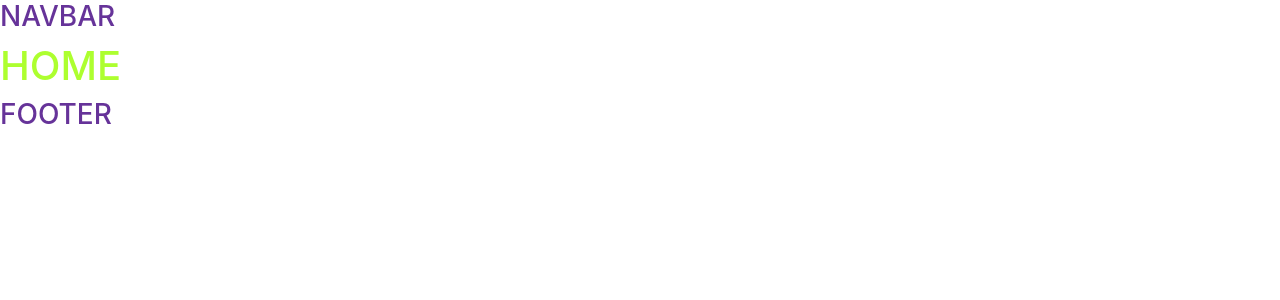
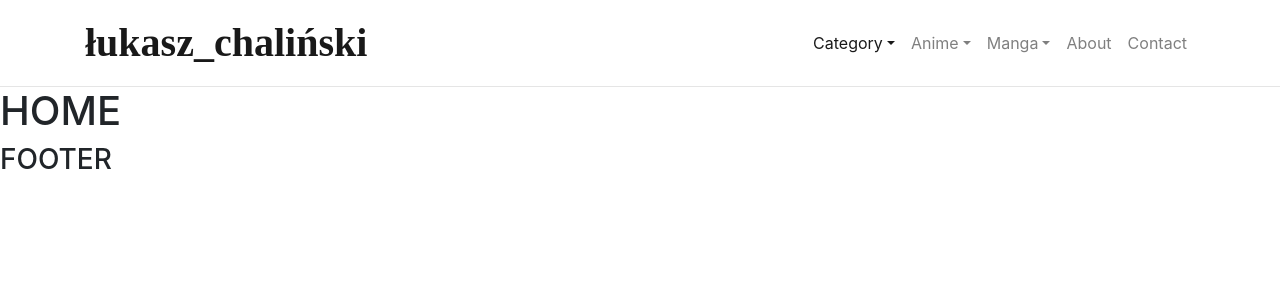
Before and after one commit to AM0k84/PORTFOLIO_website, a Django app: page / in a window 1280 px wide. Shown: the top 300 px of the page. Run offline with Django 3.2, Linux system fonts and the light colour scheme; some libraries are stand-ins or nearby versions.

```diff
--- a/static/css/web/style.css
+++ b/static/css/web/style.css
@@ -1,7 +1,46 @@
-h1 {
-    color:greenyellow;
+.navbar {
+    height: auto !important;
+    padding: .5rem 1rem !important;
+    border-bottom: 1px solid rgba(0, 0, 0, .1)
 }
 
-h3 {
-    color: rebeccapurple;
+.navbar-dark .search {
+    background: transparent !important;
+    border: 1px solid #dee2e6 !important;
+    color: #f9f8fa !important;
 }
+
+.navbar-brand {
+    font-family: PT Serif, serif;
+    text-transform: lowercase;
+    font-weight: 700
+}
+
+nav {
+    z-index: 10
+}
+
+@media (min-width: 768px) {
+    .form-control-rounded {
+        border-radius: 1rem !important
+    }
+
+    .navbar .search {
+        width: 114px !important
+    }
+
+    .navbar .search:focus {
+        width: 220px !important;
+        content: "Type here"
+    }
+
+    .navbar-brand {
+        font-size: 2rem !important
+    }
+}
+
+@media (min-width: 960px) {
+    .navbar-brand {
+        font-size: 2.5rem !important
+    }
+}
--- a/website/templates/website/navbar.html
+++ b/website/templates/website/navbar.html
@@ -1,4 +1,62 @@
 {% load static %}
-{% block css %} <link rel="stylesheet" href="{% static 'css/web/style.css' %}"> {% endblock %}
+{% block css %}
+    <link rel="stylesheet" href="{% static 'css/web/style.css' %}"> {% endblock %}
 
-<h3>NAVBAR</h3>
+<!-- Fixed navbar -->
+<nav class='navbar navbar-expand-md navbar-light bg-white absolute-top'>
+    <div class='container'>
+
+        <button class='navbar-toggler order-2 order-md-1' type='button' data-toggle='collapse' data-target='#navbar'
+                aria-controls='navbar' aria-expanded='false' aria-label='Toggle navigation'>
+            <span class='navbar-toggler-icon'></span>
+        </button>
+
+        <a class='navbar-brand mx-auto order-1 order-md-1' href='#'>łukasz_chaliński</a>
+
+        <div class='collapse navbar-collapse order-4 order-md-4' id='navbar'>
+            <ul class='navbar-nav ml-auto'>
+
+                <li class='nav-item dropdown active'>
+                    <a class='nav-link dropdown-toggle' href='#' id='dropdown02' data-toggle='dropdown'
+                       aria-haspopup='true' aria-expanded='false'>Category</a>
+                    <div class='dropdown-menu' aria-labelledby='dropdown02'>
+                        <a class='dropdown-item' href='#'>Anime</a>
+                        <a class='dropdown-item' href='#'>Manga</a>
+                        <a class='dropdown-item' href='#'>Webtoon</a>
+                    </div>
+                </li>
+                <li class='nav-item dropdown'>
+                    <a class='nav-link dropdown-toggle' href='#' id='dropdown02' data-toggle='dropdown'
+                       aria-haspopup='true' aria-expanded='false'>Anime</a>
+                    <div class='dropdown-menu' aria-labelledby='dropdown02'>
+                        <a class='dropdown-item' href='#'>Black Clover</a>
+                        <a class='dropdown-item' href='#'>Naruto</a>
+                        <a class='dropdown-item' href='#'>One Piece</a>
+                    </div>
+                </li>
+                <li class='nav-item dropdown'>
+                    <a class='nav-link dropdown-toggle' href='#' id='dropdown03' data-toggle='dropdown'
+                       aria-haspopup='true' aria-expanded='false'>Manga</a>
+                    <div class='dropdown-menu' aria-labelledby='dropdown03'>
+                        <a class='dropdown-item' href='#'>Ao no Exorcist</a>
+                        <a class='dropdown-item' href='#'>Black Clover</a>
+                        <a class='dropdown-item' href='#'>Naruto</a>
+                        <a class='dropdown-item' href='#'>One Piece</a>
+                    </div>
+                </li>
+
+                <li class='nav-item'>
+                    <a class='nav-link' href='#'>About</a>
+                </li>
+                <li class='nav-item'>
+                    <a class='nav-link' href='#'>Contact</a>
+                </li>
+            </ul>
+
+        </div>
+    </div>
+</nav>
+
+<div class="container">
+
+</div> <!-- /container -->
```
